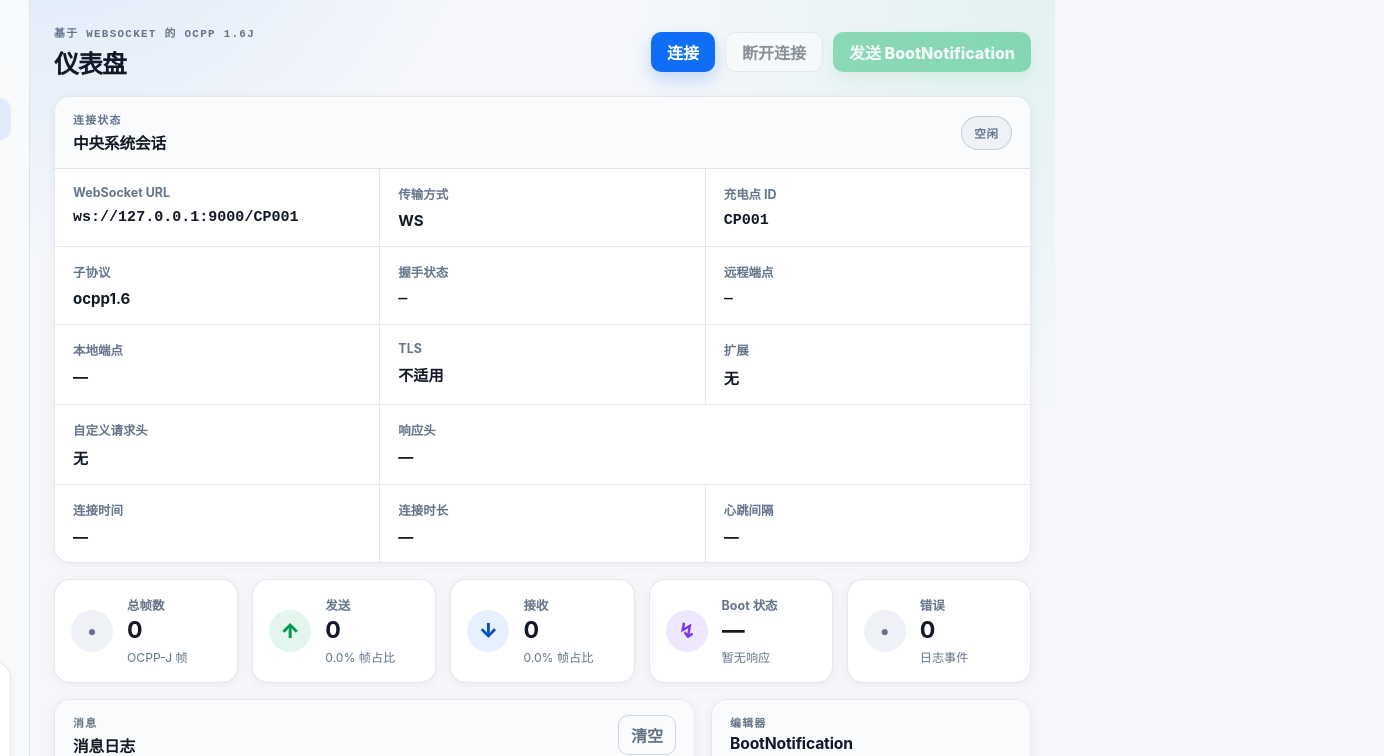
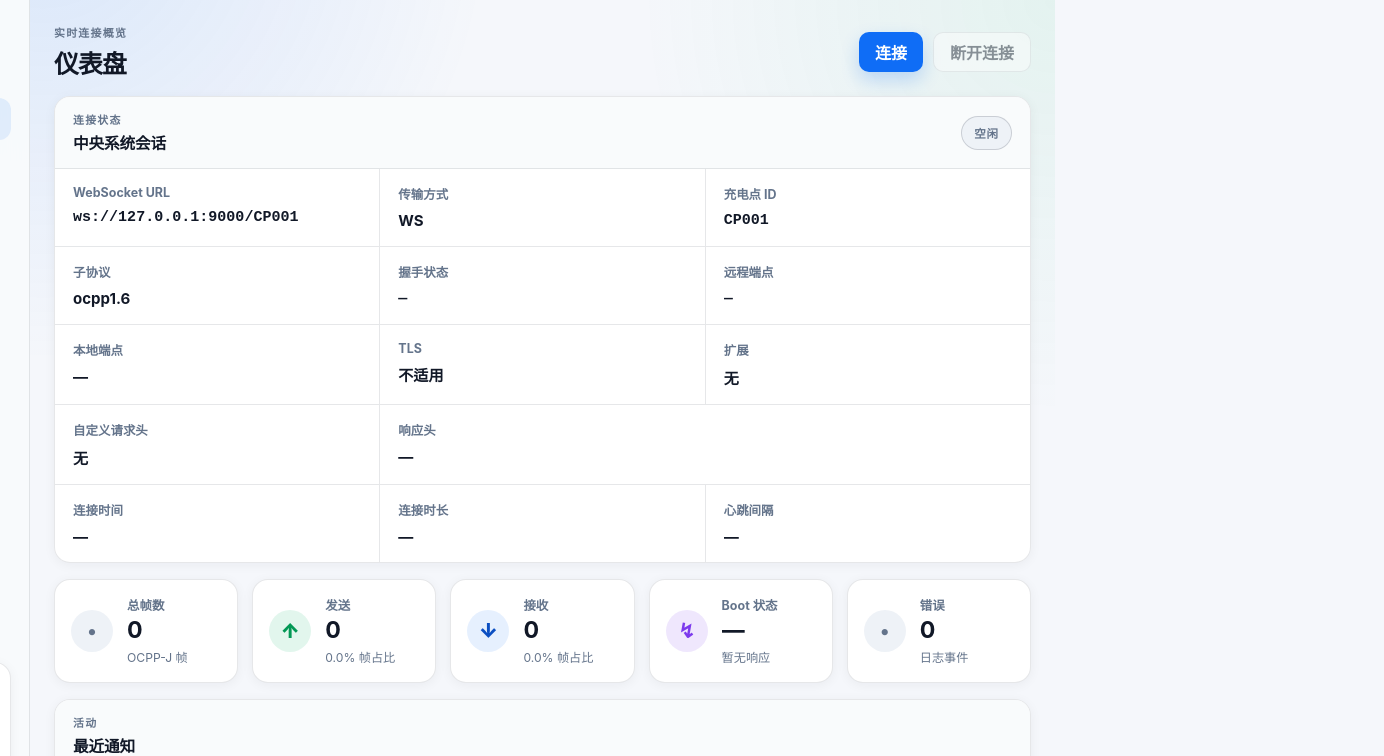
Before and after one commit to ForbiddenR/oclient, a website built with Vite: page src/renderer/index.html in a window 1280 px wide. Shown: the top 756 px of the page, 1384 px wide, since content can reach past the window. Built offline with nearby package versions, Linux system fonts and the light colour scheme.

Commit message:
refactor the ui

```diff
--- a/src/renderer/app.ts
+++ b/src/renderer/app.ts
@@ -20,6 +20,15 @@ type BootResultEvent = Extract<SessionEvent, { type: 'boot-result' }>;
 type LogLevel = Extract<SessionEvent, { type: 'log' }>['level'];
 type ConnectionFailureEvent = Extract<SessionEvent, { type: 'connection-failure' }>;
 
+type AppRoute = 'dashboard' | 'messages' | 'boot' | 'settings';
+
+const ROUTE_METADATA: Record<AppRoute, { title: string; eyebrow: string }> = {
+  dashboard: { title: '仪表盘', eyebrow: '实时连接概览' },
+  messages: { title: '消息日志', eyebrow: '会话帧与事件' },
+  boot: { title: 'BootNotification', eyebrow: 'OCPP 操作' },
+  settings: { title: '连接设置', eyebrow: 'WebSocket 配置' }
+};
+
 interface AppState {
   headers: HeaderDraft[];
   caCertificatePath: string;
@@ -34,6 +43,8 @@ interface AppState {
 }
 
 interface DashboardElements {
+  routeTitle: HTMLElement;
+  routeEyebrow: HTMLElement;
   form: HTMLFormElement;
   caSection: HTMLElement;
   caPath: HTMLElement;
@@ -79,6 +90,8 @@ export function createApp(root: HTMLElement): void {
   root.innerHTML = buildAppMarkup();
 
   const elements: DashboardElements = {
+    routeTitle: mustQuery<HTMLElement>(root, '#routeTitle'),
+    routeEyebrow: mustQuery<HTMLElement>(root, '#routeEyebrow'),
     form: mustQuery<HTMLFormElement>(root, '#controlForm'),
     caSection: mustQuery<HTMLElement>(root, '#caSection'),
     caPath: mustQuery<HTMLElement>(root, '#caPath'),
@@ -101,6 +114,33 @@ export function createApp(root: HTMLElement): void {
     eventLog: mustQuery<HTMLElement>(root, '#eventLog'),
     noticesList: mustQuery<HTMLElement>(root, '#noticesList'),
     resultCard: mustQuery<HTMLElement>(root, '#resultCard')
+  };
+
+  const renderRoute = () => {
+    const route = routeFromHash(window.location.hash);
+    const metadata = ROUTE_METADATA[route];
+
+    elements.routeTitle.textContent = metadata.title;
+    elements.routeEyebrow.textContent = metadata.eyebrow;
+    document.title = metadata.title + ' · OCPP 客户端';
+    mustQuery<HTMLElement>(root, '.dashboard').dataset.currentRoute = route;
+
+    root.querySelectorAll<HTMLElement>('[data-route-section]').forEach((section) => {
+      section.hidden = section.dataset.routeSection !== route;
+    });
+
+    elements.form.hidden = route === 'messages';
+    elements.bootButton.hidden = route !== 'boot';
+
+    root.querySelectorAll<HTMLAnchorElement>('[data-route-link]').forEach((link) => {
+      const isActive = link.dataset.routeLink === route;
+      link.classList.toggle('active', isActive);
+      if (isActive) {
+        link.setAttribute('aria-current', 'page');
+      } else {
+        link.removeAttribute('aria-current');
+      }
+    });
   };
 
   const renderDashboard = () => {
@@ -140,7 +180,13 @@ export function createApp(root: HTMLElement): void {
   };
 
   renderHeaders(elements.headerRows, state.headers);
+  renderRoute();
   renderDashboard();
+
+  window.addEventListener('hashchange', () => {
+    renderRoute();
+    window.scrollTo(0, 0);
+  });
 
   root.addEventListener('change', (event) => {
     const target = event.target;
@@ -343,10 +389,10 @@ function buildAppMarkup(): string {
         </div>
 
         <nav class="rail-nav" aria-label="仪表盘分区">
-          <a class="active" href="#dashboard" title="仪表盘" aria-label="仪表盘"><span class="rail-icon" aria-hidden="true">⌂</span><span>仪表盘</span></a>
-          <a href="#messages" title="消息日志" aria-label="消息日志"><span class="rail-icon" aria-hidden="true">⇄</span><span>消息日志</span></a>
-          <a href="#boot" title="BootNotification" aria-label="BootNotification"><span class="rail-icon" aria-hidden="true">↯</span><span>BootNotification</span></a>
-          <a href="#settings" title="连接设置" aria-label="连接设置"><span class="rail-icon" aria-hidden="true">⚙</span><span>连接设置</span></a>
+          <a class="active" href="#/dashboard" data-route-link="dashboard" title="仪表盘" aria-label="仪表盘"><span class="rail-icon" aria-hidden="true">⌂</span><span>仪表盘</span></a>
+          <a href="#/messages" data-route-link="messages" title="消息日志" aria-label="消息日志"><span class="rail-icon" aria-hidden="true">⇄</span><span>消息日志</span></a>
+          <a href="#/boot" data-route-link="boot" title="BootNotification" aria-label="BootNotification"><span class="rail-icon" aria-hidden="true">↯</span><span>BootNotification</span></a>
+          <a href="#/settings" data-route-link="settings" title="连接设置" aria-label="连接设置"><span class="rail-icon" aria-hidden="true">⚙</span><span>连接设置</span></a>
         </nav>
 
         <div class="rail-summary" aria-label="当前会话摘要">
@@ -361,11 +407,11 @@ function buildAppMarkup(): string {
       <main class="dashboard">
         <header class="dashboard-topbar">
           <div>
-            <p class="eyebrow">基于 WebSocket 的 OCPP 1.6J</p>
-            <h2>仪表盘</h2>
+            <p id="routeEyebrow" class="eyebrow">实时连接概览</p>
+            <h2 id="routeTitle">仪表盘</h2>
           </div>
           <div class="session-actions" aria-label="会话操作">
-            <button id="connectButton" class="primary" type="submit" form="controlForm">连接</button>
+            <button id="connectButton" class="primary" type="submit" form="controlForm" formnovalidate>连接</button>
             <button id="disconnectButton" class="secondary" type="button" disabled>断开连接</button>
             <button id="bootButton" class="accent" type="button" disabled>发送 BootNotification</button>
           </div>
@@ -373,7 +419,7 @@ function buildAppMarkup(): string {
 
         <section id="connectionFailureNotification" class="connection-alert" role="alert" aria-live="assertive" hidden></section>
 
-        <section id="dashboard" class="card connection-card" aria-label="连接状态">
+        <section id="dashboard" class="card connection-card" data-route-section="dashboard" aria-label="连接状态">
           <header class="card-head">
             <div>
               <p class="eyebrow">连接状态</p>
@@ -384,10 +430,10 @@ function buildAppMarkup(): string {
           <div id="overviewGrid" class="overview-grid"></div>
         </section>
 
-        <section id="metricGrid" class="metrics-grid" aria-label="会话指标"></section>
+        <section id="metricGrid" class="metrics-grid" data-route-section="dashboard" aria-label="会话指标"></section>
 
         <div class="content-grid">
-          <section id="messages" class="card log-card">
+          <section id="messages" class="card log-card" data-route-section="messages">
             <header class="card-head">
               <div>
                 <p class="eyebrow">消息</p>
@@ -408,7 +454,7 @@ function buildAppMarkup(): string {
           </section>
 
           <form id="controlForm" class="side-stack">
-            <section id="boot" class="card boot-card">
+            <section id="boot" class="card boot-card" data-route-section="boot">
               <header class="card-head">
                 <div>
                   <p class="eyebrow">编辑器</p>
@@ -442,7 +488,7 @@ function buildAppMarkup(): string {
               </div>
             </section>
 
-            <section id="resultCard" class="card result-card empty">
+            <section id="resultCard" class="card result-card empty" data-route-section="boot">
               <header class="card-head">
                 <div>
                   <p class="eyebrow">解析响应</p>
@@ -454,7 +500,7 @@ function buildAppMarkup(): string {
               </div>
             </section>
 
-            <section class="card notices-card">
+            <section class="card notices-card" data-route-section="dashboard">
               <header class="card-head">
                 <div>
                   <p class="eyebrow">活动</p>
@@ -464,7 +510,7 @@ function buildAppMarkup(): string {
               <div id="noticesList" class="notice-list"></div>
             </section>
 
-            <section id="settings" class="card settings-card">
+            <section id="settings" class="card settings-card" data-route-section="settings">
               <header class="card-head">
                 <div>
                   <p class="eyebrow">设置</p>
@@ -512,7 +558,7 @@ function buildAppMarkup(): string {
               </div>
             </section>
 
-            <section class="card headers-card">
+            <section class="card headers-card" data-route-section="settings">
               <header class="card-head">
                 <div>
                   <p class="eyebrow">握手</p>
@@ -537,6 +583,11 @@ function buildAppMarkup(): string {
       </main>
     </section>
   `;
+}
+
+function routeFromHash(hash: string): AppRoute {
+  const route = hash.replace(/^#\/?/, '');
+  return route in ROUTE_METADATA ? (route as AppRoute) : 'dashboard';
 }
 
 function createHeaderDraft(): HeaderDraft {
--- a/src/renderer/styles.css
+++ b/src/renderer/styles.css
@@ -567,16 +567,22 @@ p {
 /* Main content */
 .content-grid {
   display: grid;
-  grid-template-columns: minmax(0, 1.35fr) minmax(320px, 0.65fr);
+  grid-template-columns: minmax(0, 1fr);
   gap: 16px;
   align-items: start;
 }
 
 .side-stack {
+  width: 100%;
   display: flex;
   flex-direction: column;
   gap: 16px;
   min-width: 0;
+}
+
+.dashboard[data-current-route="boot"] .side-stack,
+.dashboard[data-current-route="settings"] .side-stack {
+  max-width: 960px;
 }
 
 /* Buttons */
```
